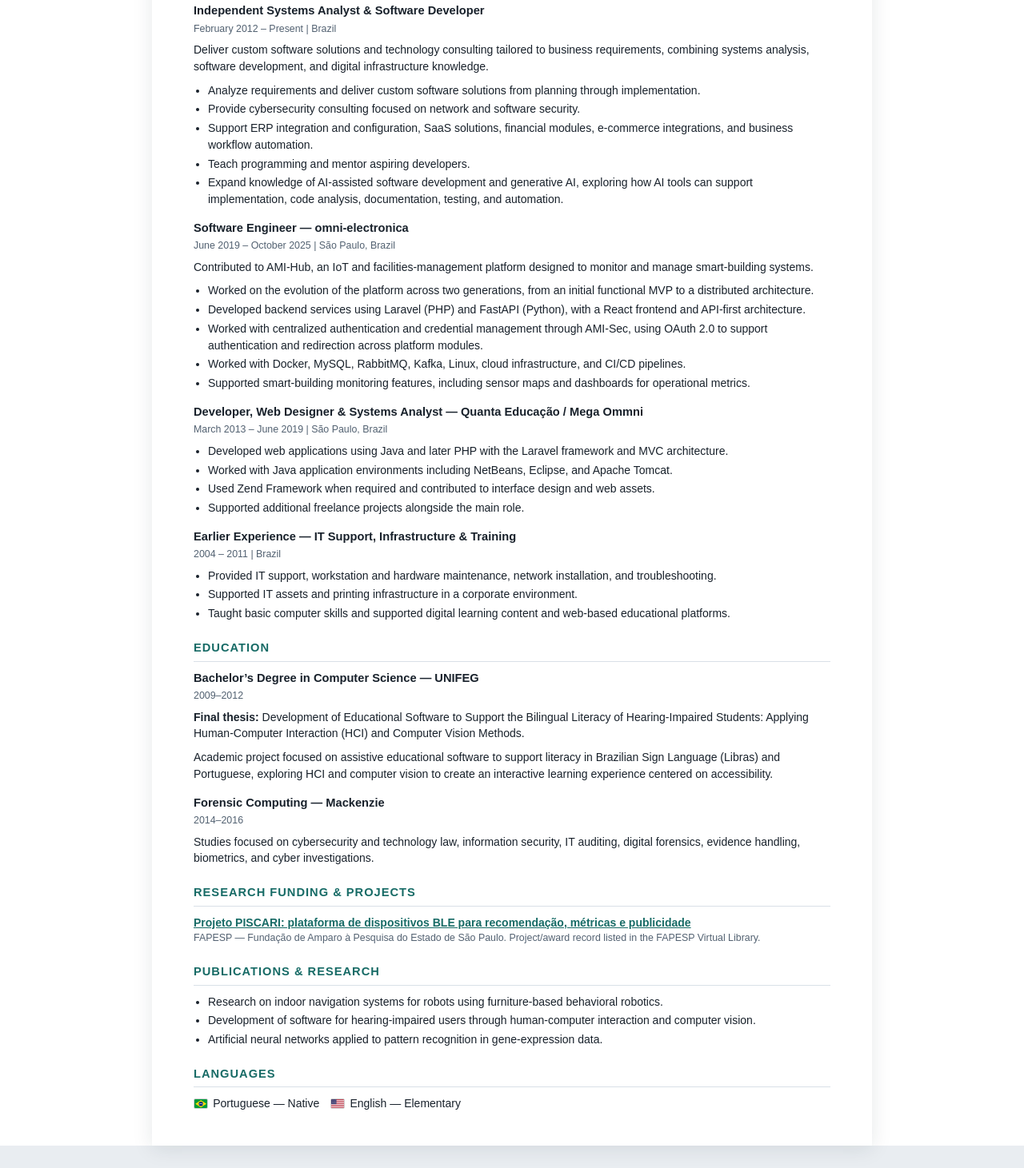
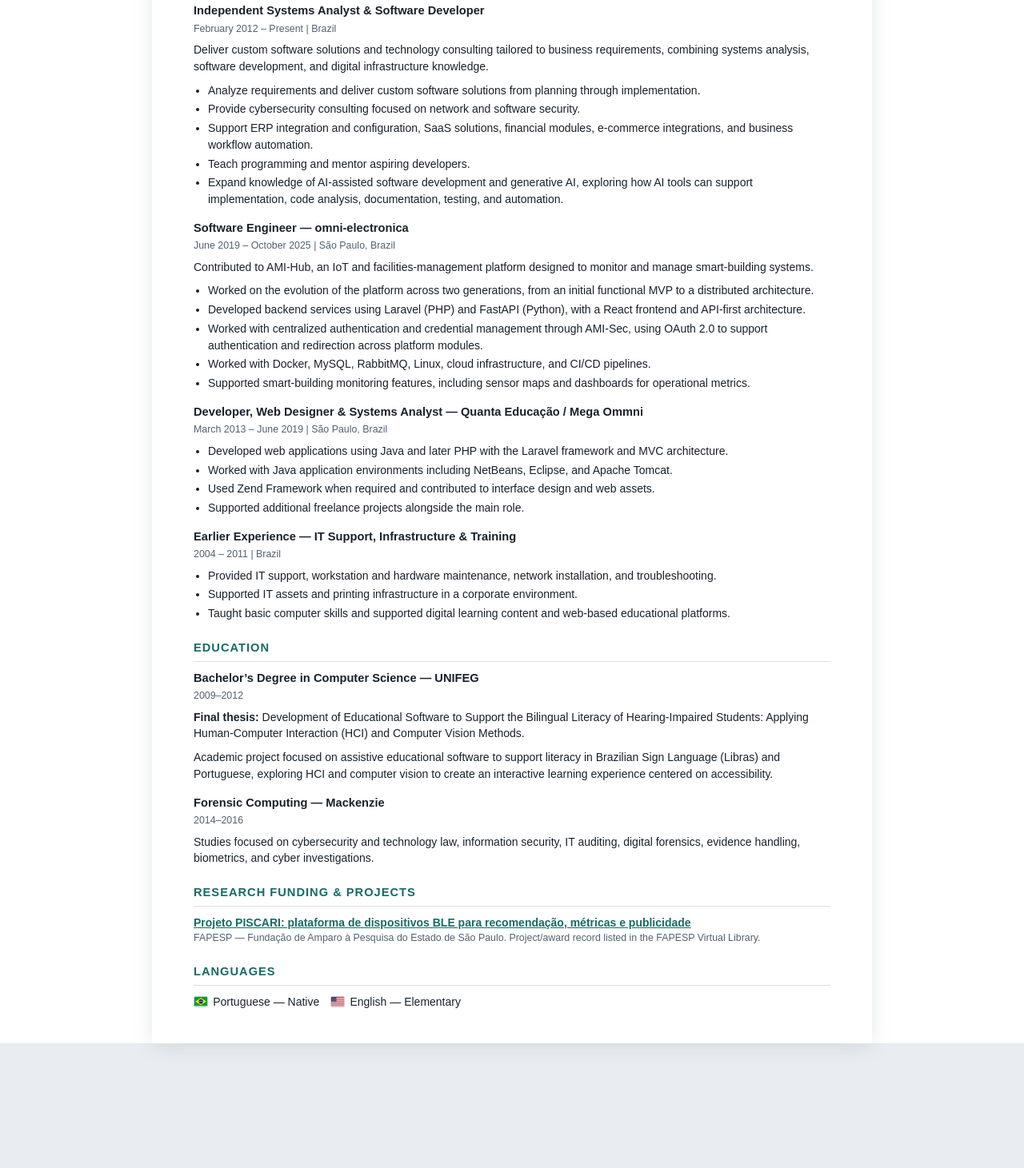
Before and after one commit to EuFreela/resume, a website: page index.html in a window 1280 px wide. Shown: the part 1247-2708 px from the top of the page at 80% size. After the commit the page ends 2580 px from the top, so only its background shows below. Drawn offline with Linux system fonts and the light colour scheme.

Commit message:
chore: remocao de Publications & Research

```diff
--- a/index.html
+++ b/index.html
@@ -116,7 +116,7 @@
       <div class="skills">
         <div class="skill-label">Backend</div><div>PHP, Laravel, Python, FastAPI, Java, REST APIs, MVC, API-first architecture</div>
         <div class="skill-label">Security &amp; Identity</div><div>OAuth 2.0, centralized authentication, credential management, cybersecurity</div>
-        <div class="skill-label">Data &amp; Messaging</div><div>MySQL, RabbitMQ, Kafka, asynchronous messaging</div>
+        <div class="skill-label">Data &amp; Messaging</div><div>MySQL, RabbitMQ, asynchronous messaging</div>
         <div class="skill-label">Cloud &amp; DevOps</div><div>Docker, Linux, Google Cloud, AWS, CI/CD pipelines</div>
         <div class="skill-label">Frontend</div><div>React, JavaScript, web application development</div>
         <div class="skill-label">AI &amp; AI-assisted development</div><div>AI-assisted software development; generative AI fundamentals; LLMs and AI agents; prompt engineering concepts; NLP; RAG; information extraction; speech AI; computer vision; generative AI applications</div>
@@ -162,7 +162,7 @@
           <li>Worked on the evolution of the platform across two generations, from an initial functional MVP to a distributed architecture.</li>
           <li>Developed backend services using Laravel (PHP) and FastAPI (Python), with a React frontend and API-first architecture.</li>
           <li>Worked with centralized authentication and credential management through AMI-Sec, using OAuth 2.0 to support authentication and redirection across platform modules.</li>
-          <li>Worked with Docker, MySQL, RabbitMQ, Kafka, Linux, cloud infrastructure, and CI/CD pipelines.</li>
+          <li>Worked with Docker, MySQL, RabbitMQ, Linux, cloud infrastructure, and CI/CD pipelines.</li>
           <li>Supported smart-building monitoring features, including sensor maps and dashboards for operational metrics.</li>
         </ul>
       </div>
@@ -217,15 +217,6 @@
     </section>
 
     <section>
-      <h2>Publications &amp; Research</h2>
-      <ul>
-        <li>Research on indoor navigation systems for robots using furniture-based behavioral robotics.</li>
-        <li>Development of software for hearing-impaired users through human-computer interaction and computer vision.</li>
-        <li>Artificial neural networks applied to pattern recognition in gene-expression data.</li>
-      </ul>
-    </section>
-
-    <section>
       <h2>Languages</h2>
       <div class="lang">
         <span class="lang-item">
```
